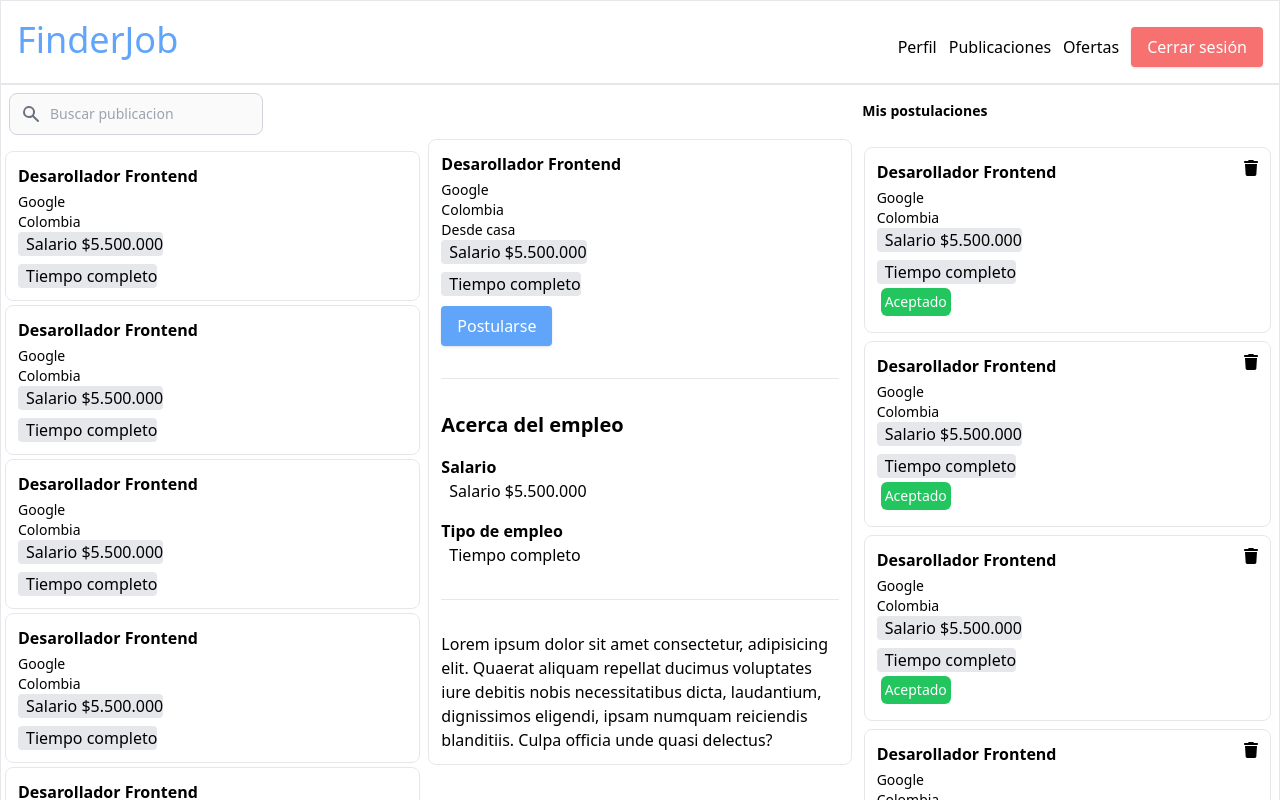
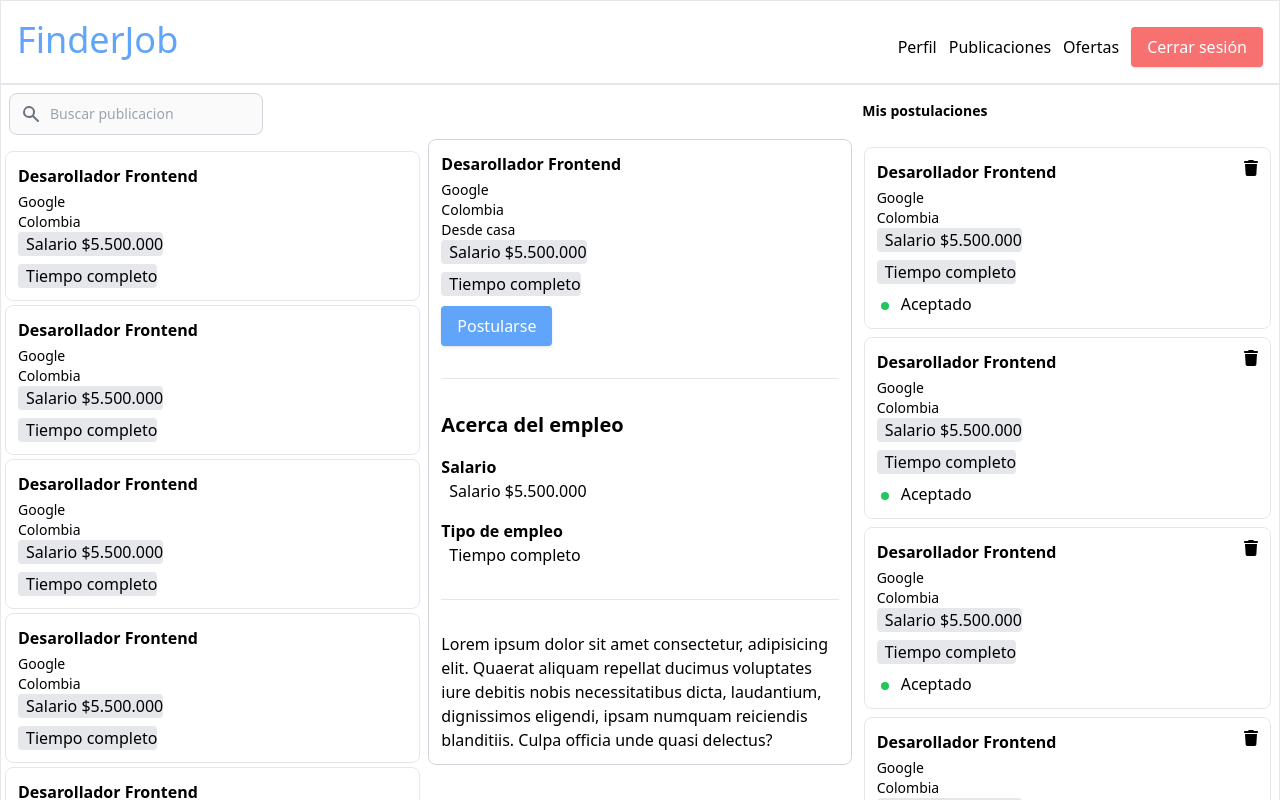
Before and after one commit to jamesv11/Front-finderJob, a React (Vite) app: page /portal/offers in a window 1280 px wide. Shown: the top 800 px of the page. Built offline with nearby package versions, Linux system fonts and the light colour scheme.

Commit message:
feature: state of postulation

```diff
--- a/src/components/offers/detail-offers.tsx
+++ b/src/components/offers/detail-offers.tsx
@@ -11,8 +11,8 @@
     }
 
     return <>
-        <ModalBase size={600} title="Postulacion" description="Estas seguro que deseas finalizar tu sesion?" open={modal} handleModal={setModal} type={"question"} ></ModalBase>
-        <article className=" w-full p-3 rounded-lg border border-gray-200 rounded h-fit bg-white ">
+        <ModalBase size={600} title="Postulación" description="Estas seguro que deseas postularte a esta oferta?" open={modal} handleModal={setModal} type={"question"} ></ModalBase>
+        <article className=" w-full p-3 rounded-lg border border-gray-300 rounded h-fit bg-white ">
             <h4 className="pb-1 font-bold">Desarollador Frontend</h4>
             <p className="text-sm">Google</p>
             <p className="text-sm">Colombia</p>
--- a/src/components/offers/offers-card.tsx
+++ b/src/components/offers/offers-card.tsx
@@ -30,7 +30,7 @@
         <ModalBase title="Eliminar postulacion" question="Estas seguro que deseas eliminar tu postulacion?" open={modal} handleModal={setModal} size={600} type={"question"} onSubmit={onDelete}></ModalBase>
         <article className=" w-full p-3 rounded-lg hover:shadow-xl hover:-translate-y-0.5 transition-all ease-out border border-gray-200 rounded h-fit bg-white ">
             <article className="flex justify-between">
-            <h4 className="pb-1 font-bold">Desarollador Frontend</h4> {postulate && <FontAwesomeIcon className="cursor-pointer" onClick={() => onDelete()} icon={["fas", "trash"]} />}
+                <h4 className="pb-1 font-bold">Desarollador Frontend</h4> {postulate && <FontAwesomeIcon className="cursor-pointer" onClick={() => onDelete()} icon={["fas", "trash"]} />}
             </article>
             <p className="text-sm">Google</p>
             <p className="text-sm">Colombia</p>
@@ -42,7 +42,9 @@
                     <p className="pl-2">Tiempo completo</p>
                 </div>
             </section>
-            {postulate && <div className="bg-green-500 h-fit w-fit p-1 m-1 rounded-md text-white text-sm"> Aceptado </div>}
+            {postulate && <div className="flex justify-start items-baseline gap-2 mt-2">
+                <div className="bg-green-500 h-fit w-fit p-1 m-1 rounded-md text-white text-sm"></div> <span>Aceptado</span>
+            </div>}
 
         </article>
     </>)
```
